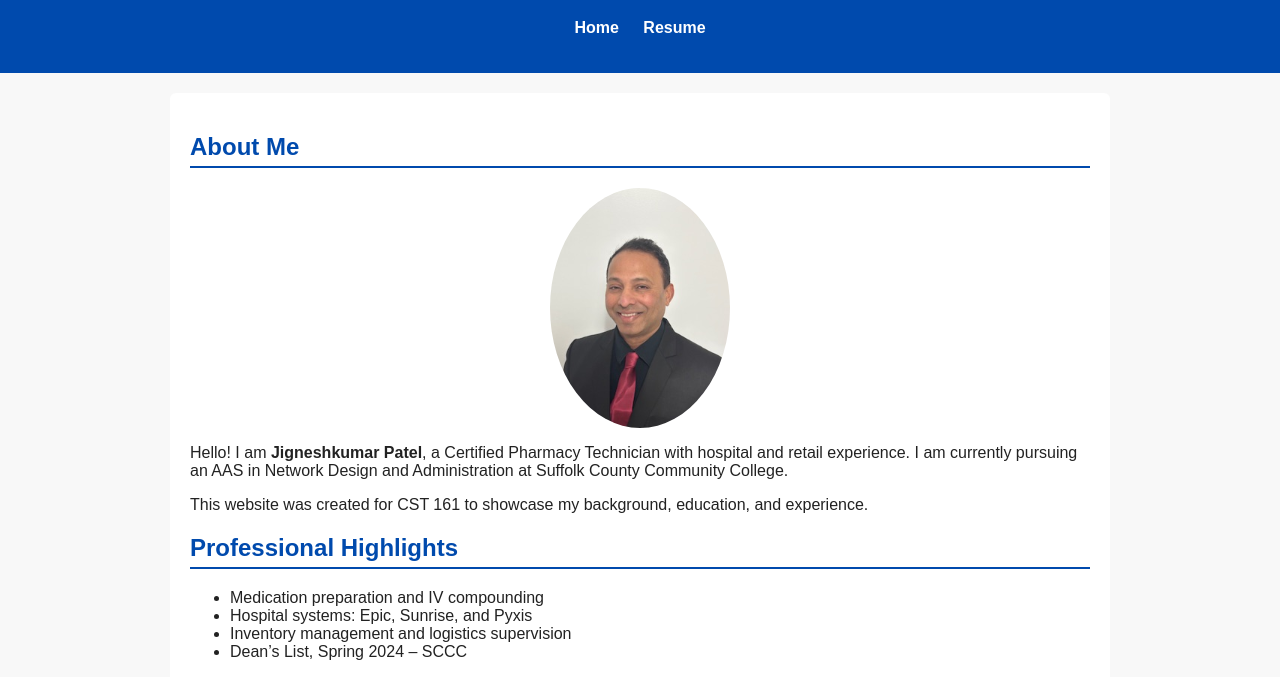
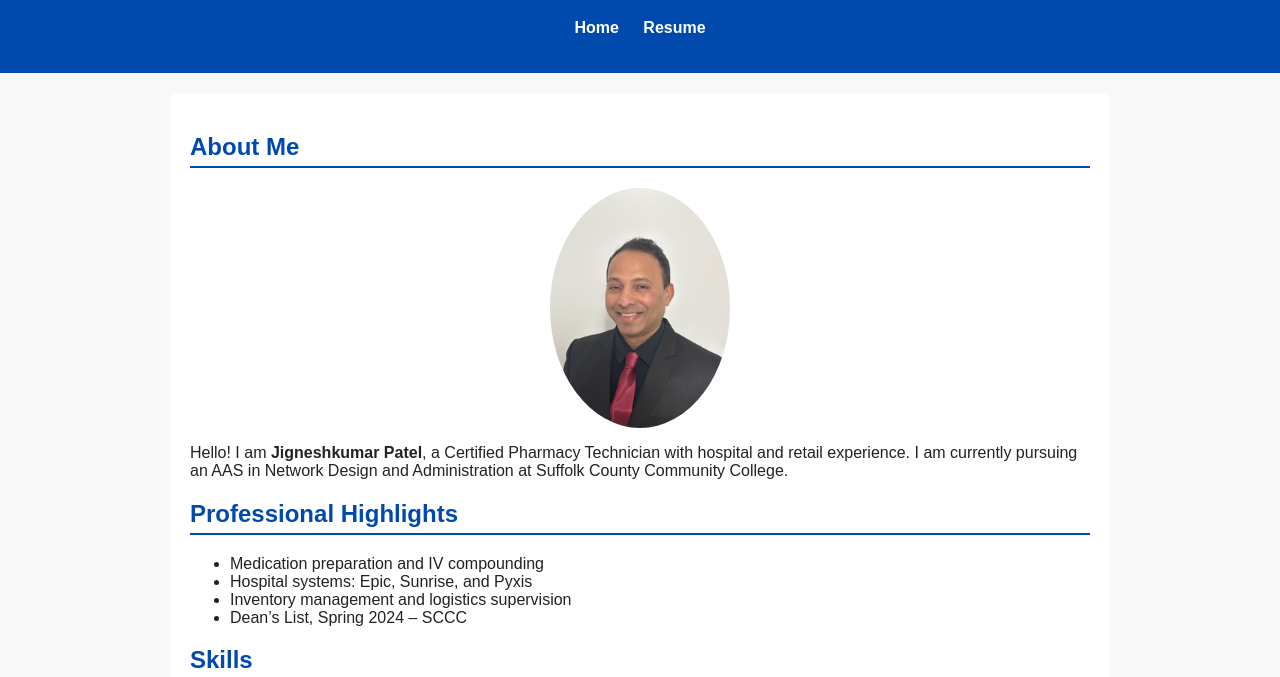
Before and after one commit to jap3520/jigneshkumarpatel.github.io, a plain HTML site: page index.html in a window 1280 px wide. Shown: the part 81-758 px from the top of the page. Drawn offline with Linux system fonts and the light colour scheme.

Commit message:
Update index.html

```diff
--- a/index.html
+++ b/index.html
@@ -25,8 +25,7 @@
       <h2>About Me</h2>
       <img src="profile.jpg" alt="Photo of Jigneshkumar Patel" width="180">
       <p>Hello! I am <strong>Jigneshkumar Patel</strong>, a Certified Pharmacy Technician with hospital and retail experience. I am currently pursuing an AAS in Network Design and Administration at Suffolk County Community College.</p>
-      <p>This website was created for CST 161 to showcase my background, education, and experience.</p>
-    </section>
+          </section>
 
     <section id="highlights">
       <h2>Professional Highlights</h2>
```
